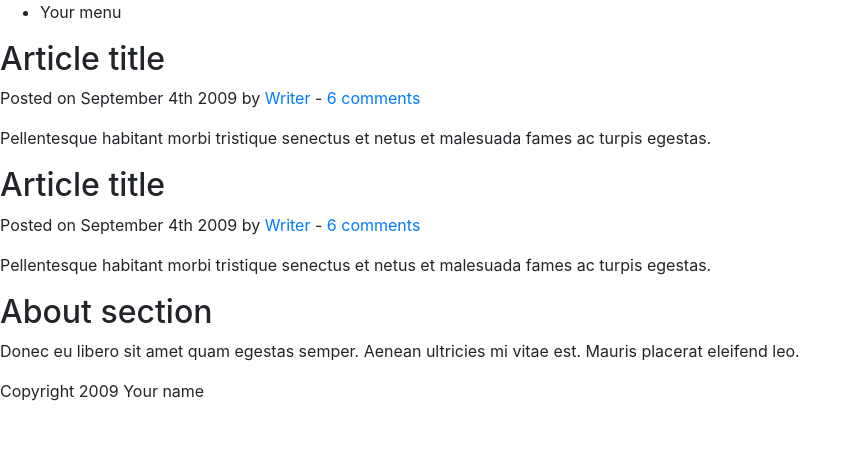
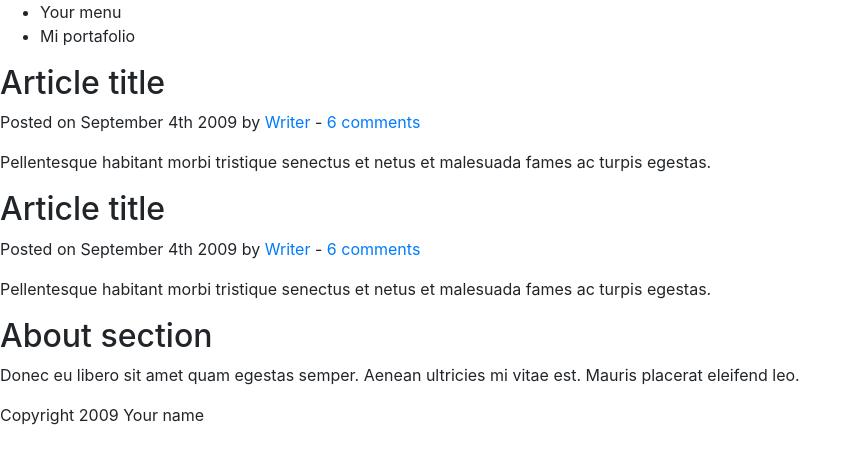
Before and after one commit to Yisus10/DemoRepo, a plain HTML site: page index.html in a window 1280 px wide. Shown: the whole page, without its empty margins (0-858 px from the left). Drawn offline with nearby package versions, Linux system fonts and the light colour scheme.

Commit message:
Agregando Menu

```diff
--- a/index.html
+++ b/index.html
@@ -18,6 +18,7 @@
         <nav>
             <ul>
                 <li>Your menu</li>
+                <li>Mi portafolio</li>
             </ul>
         </nav>
     </header>
```
